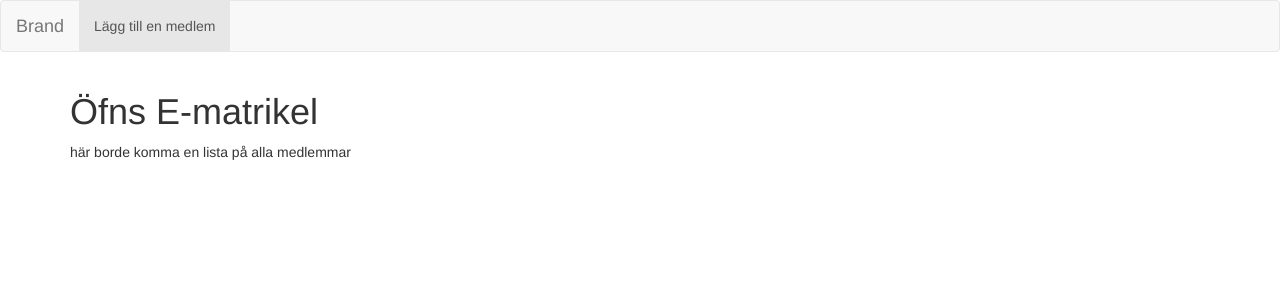
After one commit to orriborri/medlemsregister, a Django app: template medlemsregister/medlemsregister/templates/index.html in a window 1280 px wide. The commit adds this page. Shown: the top 300 px of the page. Run offline with Django 3.2, Linux system fonts and the light colour scheme; the template is opened without the code that fills it, so the values that code supplies are empty; some libraries are stand-ins or nearby versions.

Commit message:
commit before some big changes

```diff
--- a/medlemsregister/medlemsregister/templates/base.html
+++ b/medlemsregister/medlemsregister/templates/base.html
@@ -5,7 +5,7 @@
         <meta http-equiv="X-UA-Compatible" content="IE=edge">
         <meta name="viewport" content="width=device-width, initial-scale=1">
         <!-- The above 3 meta tags *must* come first in the head; any other head content must come *after* these tags -->
-        <title>Bootstrap 101 Template</title>
+        <title>ÖFNs E-matrikel</title>
 
         <!-- Bootstrap -->
         {% load staticfiles %}
@@ -26,18 +26,20 @@
                     <button type="button" class="navbar-toggle collapsed" data-toggle="collapse" data-target="#bs-example-navbar-collapse-1" aria-expanded="false">
                         <span class="sr-only">Toggle navigation</span>
                     </button>
-                    <a class="navbar-brand" href="#">Brand</a>
+                    <a class="navbar-brand" href="/">Brand</a>
                 </div>
 
                 <!-- Collect the nav links, forms, and other content for toggling -->
                 <div class="collapse navbar-collapse" id="bs-example-navbar-collapse-1">
                     <ul class="nav navbar-nav">
-                        <li class="active"><a href="#">Link <span class="sr-only">(current)</span></a></li>
+                        <li class="active"><a href="/add">Lägg till en medlem <span class="sr-only">(currnt)</span></a></li>
                     </ul>
                 </div><!-- /.navbar-collapse -->
             </div><!-- /.container-fluid -->
         </nav>
-
+        <div id="content" class="container">
+            {% block content %}{% endblock %}
+        </div>
         <!-- jQuery (necessary for Bootstrap's JavaScript plugins) -->
         <script src="https://ajax.googleapis.com/ajax/libs/jquery/1.11.3/jquery.min.js"></script>
         <!-- Include all compiled plugins (below), or include individual files as needed -->
--- /dev/null
+++ b/medlemsregister/medlemsregister/templates/index.html
@@ -0,0 +1,6 @@
+{% extends "base.html" %}
+
+{% block content  %}
+<h1> Öfns E-matrikel </h1>
+<p> här borde komma en lista på alla medlemmar </p>
+{% endblock %}
--- a/medlemsregister/medlemsregister/urls.py
+++ b/medlemsregister/medlemsregister/urls.py
@@ -2,10 +2,10 @@ from django.conf.urls import include, url
 from django.contrib import admin
 
 urlpatterns = [
-    # Examples:
-    # url(r'^$', 'medlemsregister.views.home', name='home'),
-    # url(r'^blog/', include('blog.urls')),
+        # Examples:
+        # url(r'^$', 'medlemsregister.views.home', name='home'),
+        # url(r'^blog/', include('blog.urls')),
 
-    url(r'^admin/', include(admin.site.urls)),
-    url(r'^$', include('register.urls'))
-]
+        url(r'^admin/', include(admin.site.urls)),
+        url(r'(.*)^$', include('register.urls')),
+        ]
--- a/medlemsregister/register/urls.py
+++ b/medlemsregister/register/urls.py
@@ -3,5 +3,7 @@ from . import views
 
 
 urlpatterns = [
+    url(r'^add/$',views.add, name='add'),
+    url(r'^add_member/$',views.add_member,name='add_member'),
     url(r'^$',views.index, name='index'),
 ]
```
Also changed, not shown: medlemsregister/register/views.py (+7 -1 lines).
